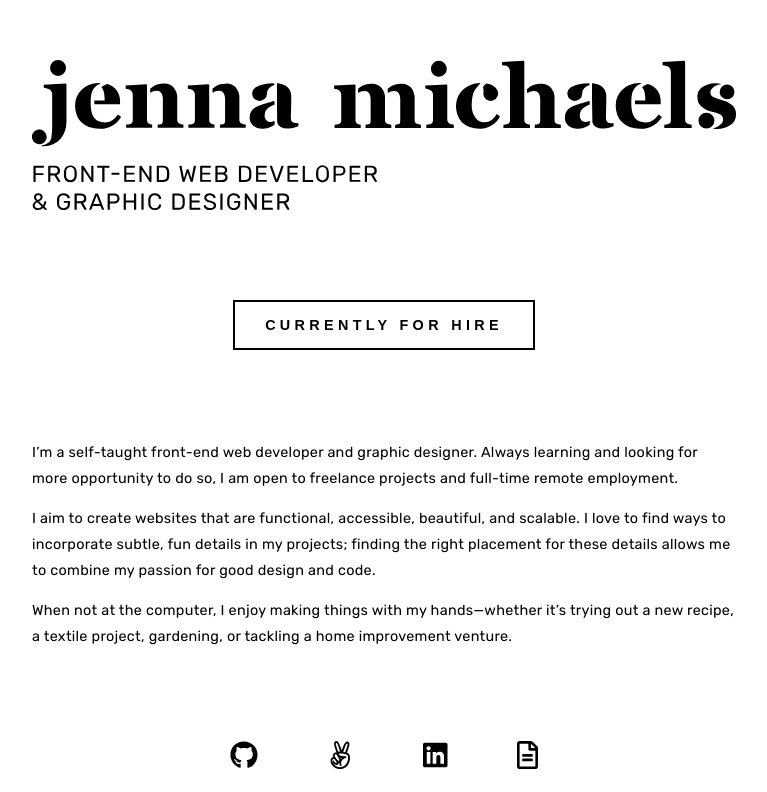
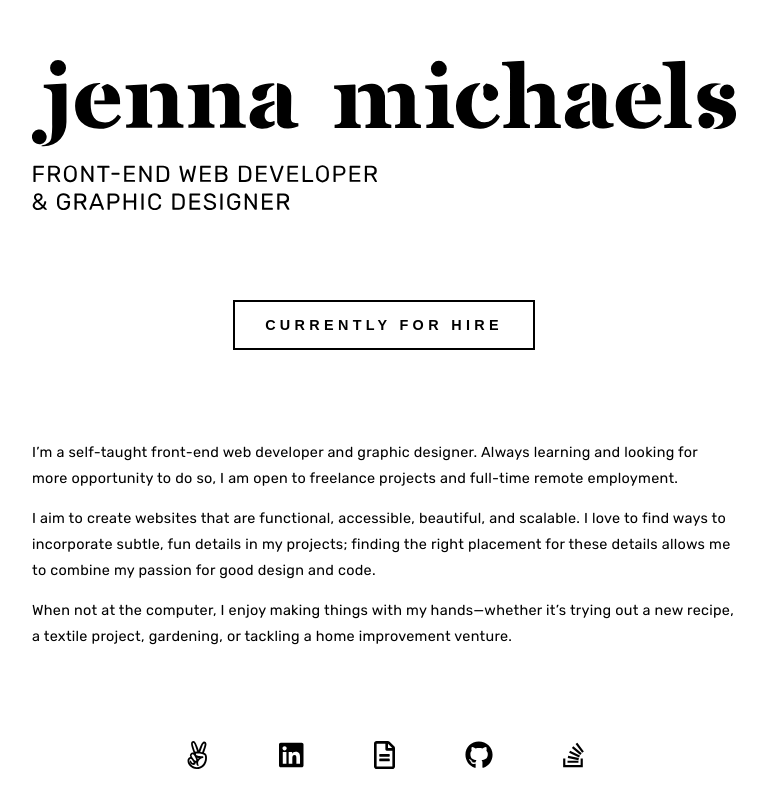
Before and after one commit to jenna-m/portfolio, a React (Create React App) app: page / in a window 1280 px wide. Shown: the part 160-952 px from the top of the page, without its empty margins (256-1023 px from the left). Built offline with nearby package versions, Linux system fonts and the light colour scheme.

Commit message:
Update socialData.js
Rearrange socail links; add Stack Overflow link

```diff
--- a/src/data/socialData.js
+++ b/src/data/socialData.js
@@ -1,26 +1,16 @@
 import React from 'react';
 import {
+    angelListIcon,
+    linkedinIcon,
+    resumeIcon,
     githubIcon,
-    angelListIcon,
-    resumeIcon,
-    linkedinIcon,
+    stackOverflowIcon
 } from '../constants/faIcons';
 
 export default function Social() {
     return (
         <div>
             <ul id="social-links">
-                <li>
-                    <a
-                        href="https://github.com/jenna-m"
-                        target="_blank"
-                        rel="noopener noreferrer"
-                        id="github-link"
-                        data-tooltip="GitHub"
-                        data-tooltip-location="bottom">
-                            { githubIcon }
-                    </a>
-                </li>
                 <li>
                     <a
                         href="https://angel.co/jennamichaels"
@@ -54,6 +44,28 @@ export default function Social() {
                             { resumeIcon }
                     </a>
                 </li>
+                <li>
+                    <a
+                        href="https://github.com/jenna-m"
+                        target="_blank"
+                        rel="noopener noreferrer"
+                        id="github-link"
+                        data-tooltip="GitHub"
+                        data-tooltip-location="bottom">
+                            { githubIcon }
+                    </a>
+                </li>
+                <li>
+                    <a
+                        href="https://stackoverflow.com/story/jennamichaels"
+                        target="_blank"
+                        rel="noopener noreferrer"
+                        id="stackoverflow-link"
+                        data-tooltip="SO"
+                        data-tooltip-location="bottom">
+                            { stackOverflowIcon }
+                    </a>
+                </li>
             </ul>
         </div>
     )
```
